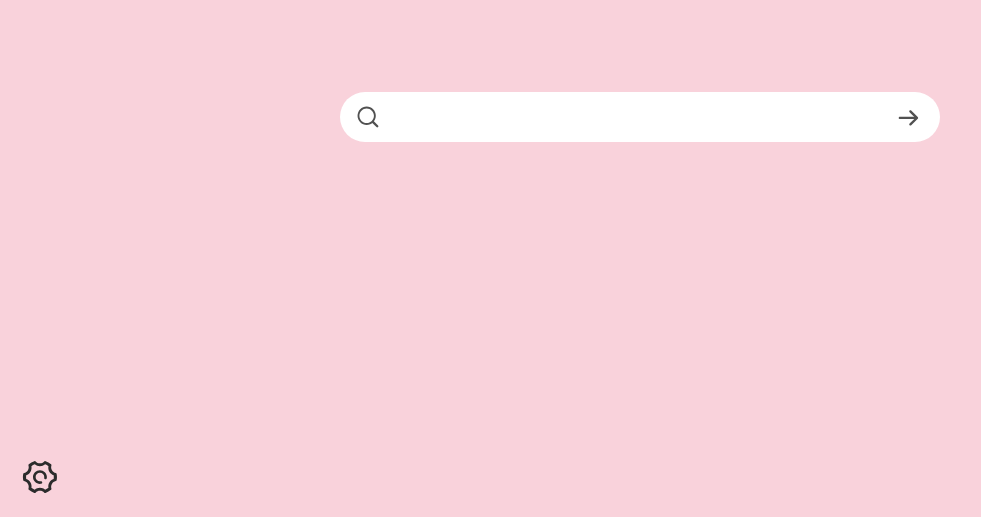
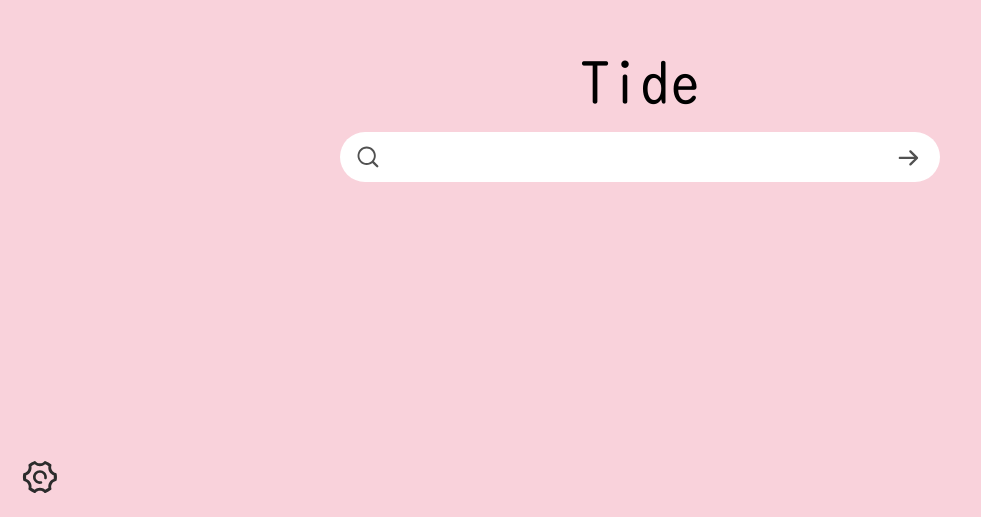
Before and after one commit to YmlkuGier/tide_start_page, a Vue app: page / in a window 1280 px wide. Shown: the part 283-800 px from the top of the page, without its empty margins (0-981 px from the left). Built offline with nearby package versions, Linux system fonts and the light colour scheme.

Commit message:
feat(font&logo): 添加字体和logo组件

```diff
--- /dev/null
+++ b/src/components/logo.vue
@@ -0,0 +1,18 @@
+<script setup lang="ts">
+
+</script>
+
+<template>
+<div class="logo-wrap">
+  <span>Tide</span>
+</div>
+</template>
+
+<style scoped>
+.logo-wrap {
+  span {
+    font-size: 60px;
+    font-family: JP_JaoKeShu, serif;
+  }
+}
+</style>
--- a/src/main.ts
+++ b/src/main.ts
@@ -1,5 +1,6 @@
 import { createApp } from 'vue'
 import './style/color.css'
+import './style/fonts.css'
 import router from "./router";
 import App from './App.vue'
 
--- /dev/null
+++ b/src/style/fonts.css
@@ -0,0 +1,7 @@
+@font-face {
+    font-family: 'JP_JaoKeShu';
+    src: url("fonts/JP_JaoKeShu/JP_JaoKeShu.woff2") format('woff2');
+    font-weight: normal;
+    font-style: normal;
+    font-display: swap;
+}
--- a/src/view/homepage.vue
+++ b/src/view/homepage.vue
@@ -1,11 +1,13 @@
 <script setup lang="ts">
 import SearchBar from "../components/searchBar.vue";
 import router from "../router";
+import Logo from "../components/logo.vue";
 
 </script>
 
 <template>
   <div class="main-wrap">
+    <logo />
     <search-bar />
   </div>
   <div class="setting-wrap" @click="router.push('/settings')">
@@ -21,6 +23,8 @@ import router from "../router";
   display: flex;
   justify-content: center;
   align-items: center;
+  flex-direction: column;
+  gap: 10px;
 }
 .setting-wrap {
   width: 40px;
```
Also changed, not shown: src/style/fonts/JP_JaoKeShu/JP_JaoKeShu.woff2 (added).
